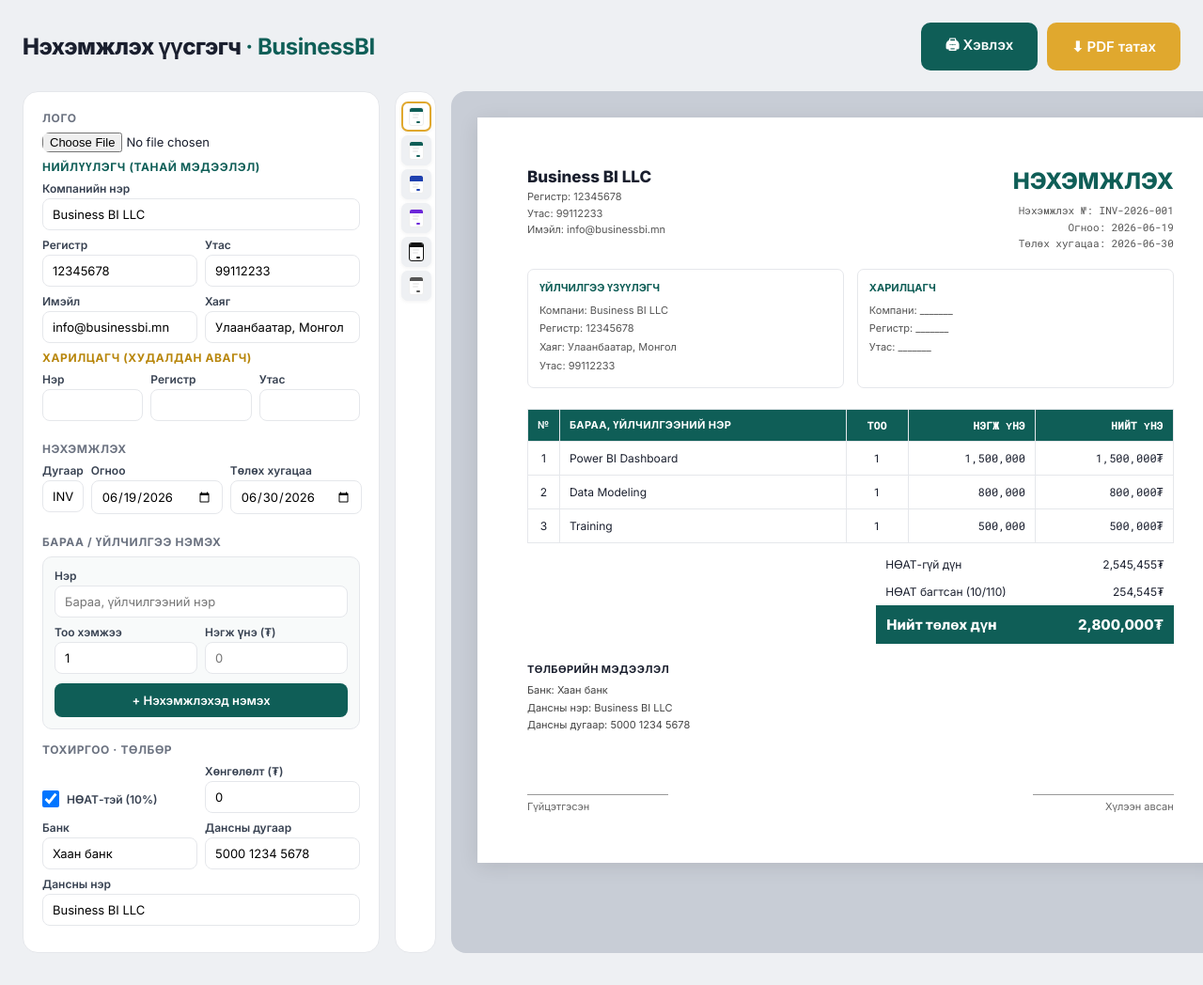
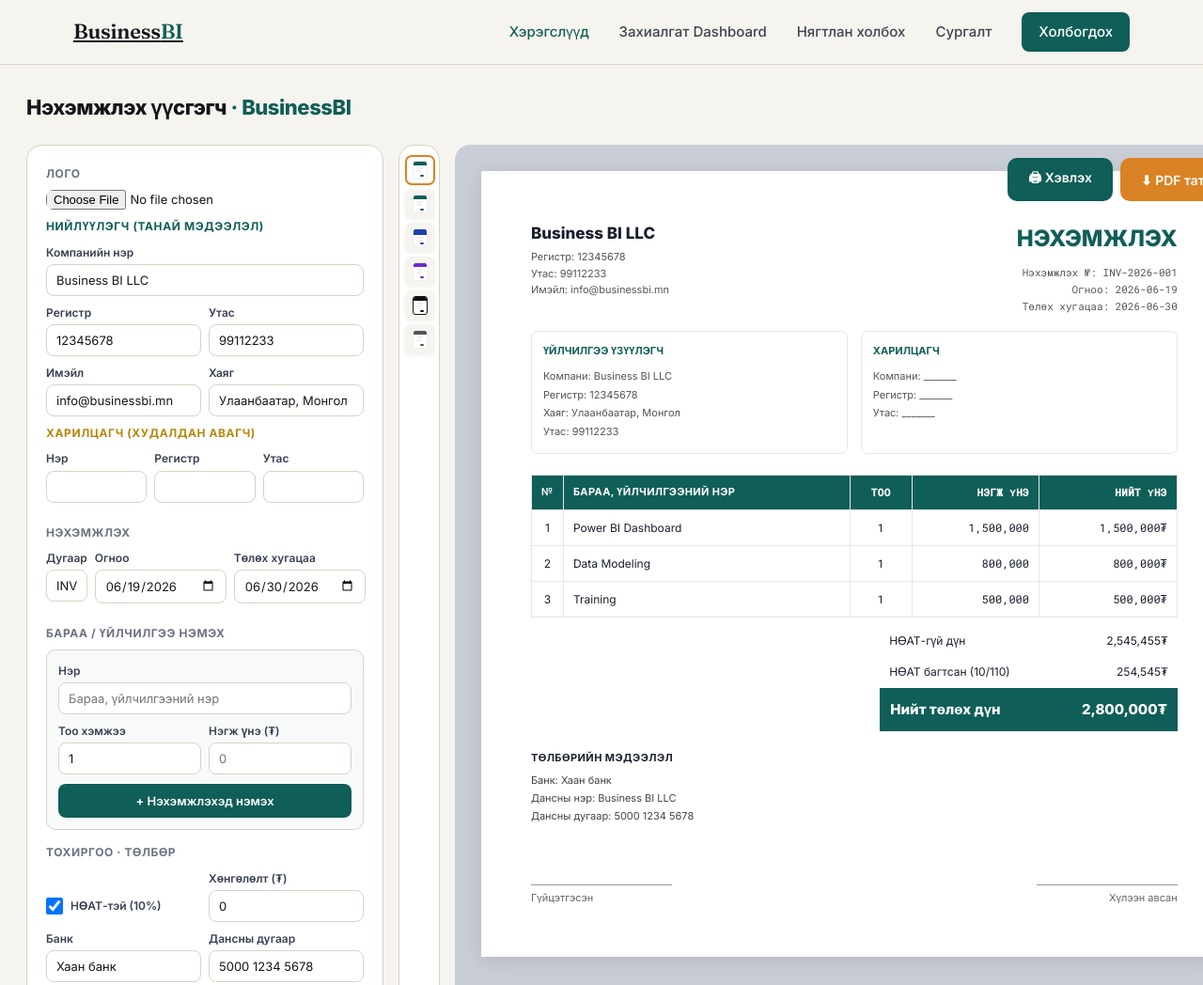
Before and after one commit to khongor95-bit/BusinessBI, a plain HTML site: page invoice_generator_12.html in a window 1280 px wide. Shown: the top 1048 px of the page at 94% size. Drawn offline with Linux system fonts and the light colour scheme.

Commit message:
Add files via upload

```diff
--- a/invoice_generator_12.html
+++ b/invoice_generator_12.html
@@ -5,16 +5,18 @@
 <meta name="viewport" content="width=device-width, initial-scale=1.0">
 <title>Нэхэмжлэх үүсгэгч — BusinessBI</title>
 <script src="https://cdnjs.cloudflare.com/ajax/libs/html2pdf.js/0.10.1/html2pdf.bundle.min.js"></script>
-<link href="https://fonts.googleapis.com/css2?family=Inter:wght@400;500;600;700;800&family=Roboto+Mono:wght@400;500&display=swap" rel="stylesheet">
+<link rel="preconnect" href="https://fonts.googleapis.com">
+<link href="https://fonts.googleapis.com/css2?family=Fraunces:ital,wght@0,600;1,600&family=Inter:wght@400;500;600;700;800&family=JetBrains+Mono:wght@400;700&family=Roboto+Mono:wght@400;500&display=swap" rel="stylesheet">
+<link rel="stylesheet" href="shared.css">
 <style>
-:root{--bg:#eef0f3;--panel:#fff;--ink:#1a1f2e;--muted:#6b7280;--line:#e5e7eb;--brand:#0f5e57;--accent:#e0a82e}
-*{margin:0;padding:0;box-sizing:border-box;font-family:'Inter',sans-serif}
-body{background:var(--bg);color:var(--ink);padding:24px}
-.wrap{max-width:1480px;margin:0 auto}
+/* ── хэрэгслийн өөрийн стиль ── */
+:root{--bg:#f6f4ee;--panel:#fff;--muted:#6b7280;--brand:#0f5e57;--accent:#d98324}
+body{background:var(--bg);padding:0}
+.tool-wrap{max-width:1480px;margin:0 auto;padding:28px 28px 60px}
 .head{display:flex;justify-content:space-between;align-items:center;margin-bottom:22px;flex-wrap:wrap;gap:14px}
-.head h1{font-size:24px;font-weight:800;letter-spacing:-.02em}
-.head .brand{color:var(--brand);font-weight:700}
-.btn{background:var(--accent);color:#fff;border:none;padding:13px 26px;border-radius:10px;font-size:15px;font-weight:600;cursor:pointer;font-family:inherit;transition:transform .15s}
+.head h1{font-size:22px;font-weight:800;letter-spacing:-.02em;color:var(--ink)}
+.head .brand{color:var(--brand)}
+.btn{background:var(--accent);color:#fff;border:none;padding:11px 22px;border-radius:10px;font-size:14px;font-weight:600;cursor:pointer;font-family:inherit;transition:transform .15s}
 .btn:hover{transform:translateY(-2px)}
 .btn.sec{background:var(--brand)}
 .templates{display:flex;gap:14px;overflow-x:auto;padding:6px 2px 6px}
@@ -27,10 +29,10 @@
 .form{background:var(--panel);border:1px solid var(--line);border-radius:16px;padding:20px;overflow-y:auto}
 .form h3{font-size:12px;text-transform:uppercase;letter-spacing:.05em;color:var(--muted);margin:14px 0 8px;font-weight:700}
 .form h3:first-child{margin-top:0}
-.field{margin-bottom:8px}
-.field label{display:block;font-size:12px;font-weight:600;margin-bottom:3px;color:#374151}
-.field input,.field textarea{width:100%;padding:8px 10px;border:1px solid var(--line);border-radius:8px;font-size:13px;font-family:inherit}
-.field input:focus,.field textarea:focus{outline:2px solid var(--brand);border-color:transparent}
+.form .field{margin-bottom:8px}
+.form .field label{display:block;font-size:12px;font-weight:600;margin-bottom:3px;color:#374151}
+.form .field input,.form .field textarea{width:100%;padding:8px 10px;border:1px solid var(--line);border-radius:8px;font-size:13px;font-family:inherit}
+.form .field input:focus,.form .field textarea:focus{outline:2px solid var(--brand);border-color:transparent}
 .row2{display:grid;grid-template-columns:1fr 1fr;gap:8px}
 .row3{display:grid;grid-template-columns:1fr 1fr 1fr;gap:8px}
 /* party color accents */
@@ -176,13 +178,25 @@
 </style>
 </head>
 <body>
-<div class="wrap">
+
+<!-- NAV -->
+<nav>
+  <div class="wrap nav-inner">
+    <a href="index.html" class="logo">Business<span>BI</span></a>
+    <div class="nav-links" id="navLinks">
+      <a href="tools.html" class="active">Хэрэгслүүд</a>
+      <a href="index.html#custom">Захиалгат Dashboard</a>
+      <a href="accountants.html">Нягтлан холбох</a>
+      <a href="index.html#courses">Сургалт</a>
+      <a href="index.html#contact" class="nav-cta">Холбогдох</a>
+    </div>
+    <button class="menu-btn" id="menuBtn" aria-label="Цэс"><span></span><span></span><span></span></button>
+  </div>
+</nav>
+
+<div class="tool-wrap">
   <div class="head">
     <h1>Нэхэмжлэх үүсгэгч <span class="brand">· BusinessBI</span></h1>
-    <div style="display:flex;gap:10px">
-      <button class="btn sec" onclick="window.print()">🖨 Хэвлэх</button>
-      <button class="btn" id="dlBtn">⬇ PDF татах</button>
-    </div>
   </div>
   <div class="layout">
     <div class="form">
@@ -243,8 +257,12 @@
       <div class="field"><label>Дансны нэр</label><input id="accName" value="Business BI LLC"></div>
     </div>
     <div class="tpl-col" id="tplPicker"></div>
-    <div class="preview-area">
-      <div class="page t1" id="page"><div class="inv" id="inv"></div></div>
+    <div class="preview-area" style="position:relative">
+      <div style="position:absolute;top:14px;right:14px;display:flex;gap:8px;z-index:100">
+        <button class="btn sec" onclick="window.print()">🖨 Хэвлэх</button>
+        <button class="btn" id="dlBtn">⬇ PDF татах</button>
+      </div>
+      <div class="page t1" id="page" style="position:relative;z-index:1"><div class="inv" id="inv"></div></div>
     </div>
   </div>
 </div>
@@ -397,5 +415,22 @@
 setTimeout(fitPreview,100);
 renderItems();render();
 </script>
+
+<!-- FOOTER -->
+<footer style="margin-top:60px">
+  <div class="wrap foot-inner">
+    <div>
+      <a href="index.html" class="logo" style="display:block;margin-bottom:6px">Business<span>BI</span></a>
+      <p>Тоо баримтыг шийдвэр болгоно. © 2026</p>
+    </div>
+    <div class="foot-links">
+      <a href="tools.html">Хэрэгслүүд</a>
+      <a href="accountants.html">Нягтлан холбох</a>
+      <a href="index.html#courses">Сургалт</a>
+      <a href="index.html#contact">Холбоо барих</a>
+    </div>
+  </div>
+</footer>
+<script src="shared.js"></script>
 </body>
 </html>
```
